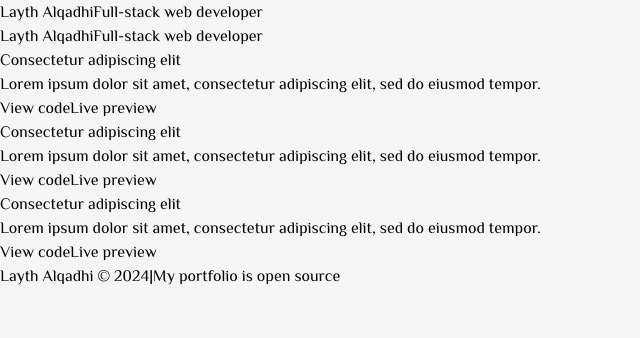
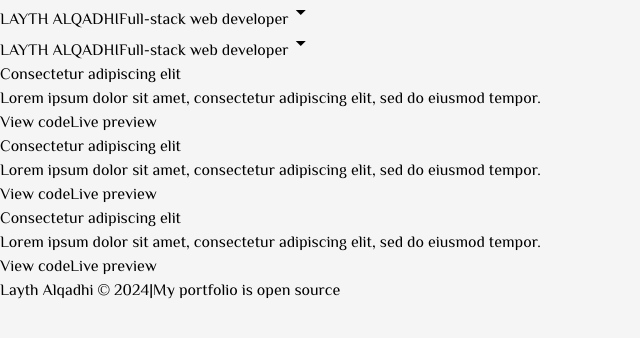
Before and after one commit to LaythAlqadhi/personal-website-client-side, a React (Vite) app: page / in a window 1280 px wide. Shown: the top 338 px of the page, without its empty margins (0-640 px from the left). Built offline with nearby package versions, Linux system fonts and the light colour scheme.

Commit message:
Update Introduction component.
- Add opacity effect
- Add scroll down icon

```diff
--- a/src/components/Introduction.jsx
+++ b/src/components/Introduction.jsx
@@ -1,10 +1,39 @@
-import React from 'react';
+import React, { useEffect, useRef } from 'react';
 
 function Introduction() {
+  const elementsRef = useRef([]);
+  useEffect(() => {
+    const timeoutId = setTimeout(() => {
+      elementsRef.current.forEach((el) => {
+        /* eslint-disable-next-line no-param-reassign */
+        el.style.opacity = 1;
+      });
+    }, 150);
+
+    return () => clearTimeout(timeoutId);
+  }, []);
+
   return (
-    <div className="h-screen w-full flex flex-col justify-center items-center">
-      <span className="text-4xl text-yellow-400 font-bold">Layth Alqadhi</span>
-      <span className="text-lg text-neutral-400 font-bold">Full-stack web developer</span>
+    <div className="flex h-screen w-full flex-col items-center justify-center">
+      <span
+        className="text-primary text-4xl text-yellow-600 opacity-0 transition-opacity duration-1000"
+        ref={(e) => elementsRef.current.push(e)}
+      >
+        LAYTH ALQADHI
+      </span>
+      <span
+        className="text-secondary text-lg opacity-0 transition-opacity delay-700 duration-1000"
+        ref={(e) => elementsRef.current.push(e)}
+      >
+        Full-stack web developer
+      </span>
+      <span
+        className="material-symbols-outlined text-secondary animate-bounce text-4xl opacity-0 transition-opacity delay-[1400ms] duration-1000"
+        aria-label="Scroll down"
+        ref={(e) => elementsRef.current.push(e)}
+      >
+        arrow_drop_down
+      </span>
     </div>
   );
 }
```
Also changed, not shown: 1 other file (tests, documents, lock files or other folders).
